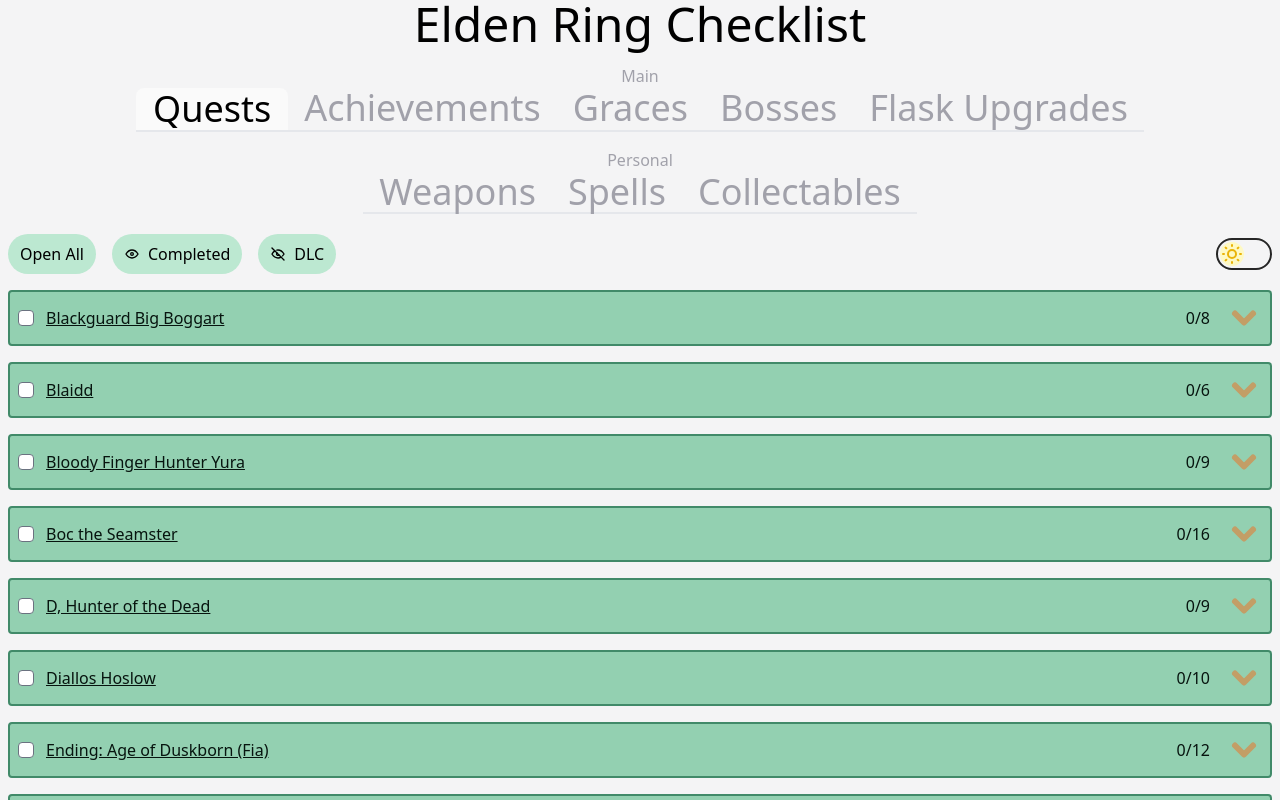
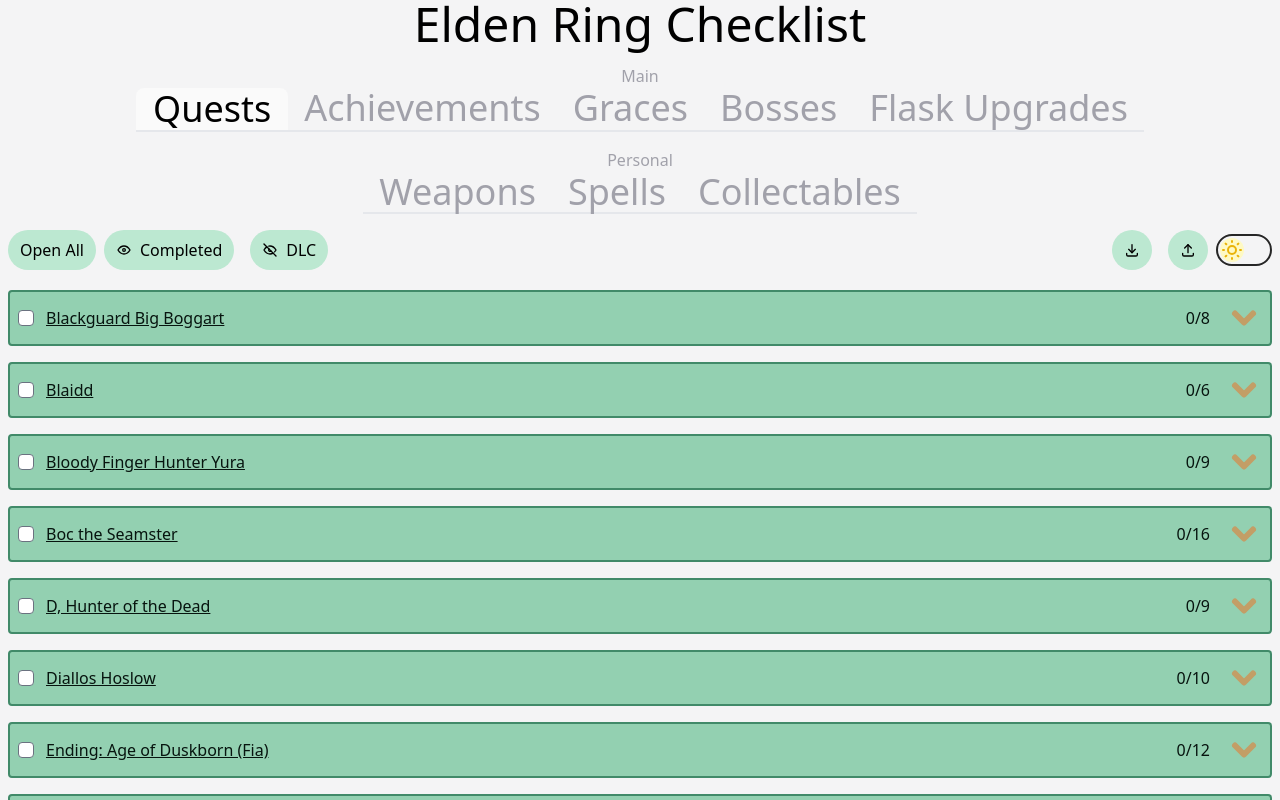
Before and after one commit to Gobluebro/Elden-Ring-Checklist, a Next.js app: page / in a window 1280 px wide. Shown: the top 800 px of the page. Built offline with nearby package versions, Linux system fonts and the light colour scheme.

Commit message:
Add the ability to save and upload files

```diff
--- a/components/completeList.tsx
+++ b/components/completeList.tsx
@@ -5,6 +5,8 @@ import ToggleAllAccordions from "./toggleAllAccordions";
 import DarkModeToggle from "../components/darkModeToggle";
 import { useLocalStorage } from "../hooks/useLocalStorage";
 import FilterButton from "./filterButton";
+import DownloadSaveFile from "../components/downloadSaveFile";
+import UploadSaveFile from "../components/uploadSaveFile";
 
 interface Props {
   listName: TabNames;
@@ -40,20 +42,20 @@ const CompleteList = (props: Props) => {
 
   return (
     <>
-      <div className="flex justify-between items-center leading-none mt-1">
-        <div className="flex">
+      <div className="flex flex-wrap justify-between items-center leading-none">
+        <div className="flex mb-1">
           <ToggleAllAccordions
             accordionState={accordionState}
             setAccordionState={setAccordionState}
           />
-          <div className="ml-4">
+          <div className="mx-2">
             <FilterButton
               onClick={() => setShowCompleted(!showCompleted)}
               showValue={showCompleted}
               label="Completed"
             />
           </div>
-          <div className="ml-4">
+          <div className="mx-2">
             <FilterButton
               onClick={() => setShowDLC(!showDLC)}
               showValue={showDLC}
@@ -61,7 +63,11 @@ const CompleteList = (props: Props) => {
             />
           </div>
         </div>
-        <DarkModeToggle />
+        <div className="flex mb-1">
+          <DownloadSaveFile className="mx-2" />
+          <UploadSaveFile className="mx-2" />
+          <DarkModeToggle />
+        </div>
       </div>
       {currentTabListData?.map((item) => (
         <CheckboxContainer
--- /dev/null
+++ b/components/downloadSaveFile.tsx
@@ -0,0 +1,32 @@
+import { IconDownload } from "@tabler/icons-react";
+import { useEffect, useState } from "react";
+
+const DownloadSaveFile = (props: { className?: string }) => {
+  const [json, setJson] = useState("");
+  const [fileName, setFileName] = useState("Elden_Ring_Checklist.json");
+  const getCurrentLocalStorage = () => {
+    setJson(JSON.stringify(Object.entries(window.localStorage)));
+  };
+
+  useEffect(() => {
+    setFileName(`Elden_Ring_Checklist-${new Date().toLocaleString()}.json`);
+  }, [json]);
+
+  return (
+    <a
+      className={props.className}
+      onClick={getCurrentLocalStorage}
+      href={`data:text/json;charset=utf-8,${encodeURIComponent(json)}`}
+      download={fileName}
+    >
+      <button
+        className="rounded-full bg-elden-ring-green-100 dark:bg-elden-ring-green-600 p-3 items-center"
+        title="Download save file *BETA*"
+      >
+        <IconDownload size={16} stroke={2} />
+      </button>
+    </a>
+  );
+};
+
+export default DownloadSaveFile;
--- /dev/null
+++ b/components/uploadSaveFile.tsx
@@ -0,0 +1,48 @@
+import { IconUpload } from "@tabler/icons-react";
+
+const UploadSaveFile = (props: { className?: string }) => {
+  const createFileUploadInput = () => {
+    const fileInput = document.createElement("input");
+    fileInput.type = "file";
+    fileInput.accept = ".json";
+    // @ts-ignore
+    fileInput.onchange = handleChange;
+    fileInput.click();
+  };
+  const handleChange = (e: React.ChangeEvent<HTMLInputElement>) => {
+    const fileReader = new FileReader();
+    if (!e.target.files) {
+      console.error("No file found", e.target);
+      return;
+    }
+    fileReader.readAsText(e.target.files[0], "UTF-8");
+    fileReader.onload = (e) => {
+      if (!e.target?.result) return;
+      if (typeof e.target.result === "string") {
+        const parsedJsonFile = JSON.parse(e.target.result);
+        const backToLocalStorageObject = Object.fromEntries(parsedJsonFile);
+        Object.keys(backToLocalStorageObject).forEach((key) => {
+          localStorage.setItem(key, backToLocalStorageObject[key]);
+        });
+        window.location.reload();
+        return;
+      }
+
+      console.error("Should never get here", e.target.result);
+    };
+  };
+
+  return (
+    <div className={props.className}>
+      <button
+        className="rounded-full bg-elden-ring-green-100 dark:bg-elden-ring-green-600 p-3 items-center"
+        title="Upload save file *BETA*"
+        onClick={createFileUploadInput}
+      >
+        <IconUpload size={16} stroke={2} />
+      </button>
+    </div>
+  );
+};
+
+export default UploadSaveFile;
```
